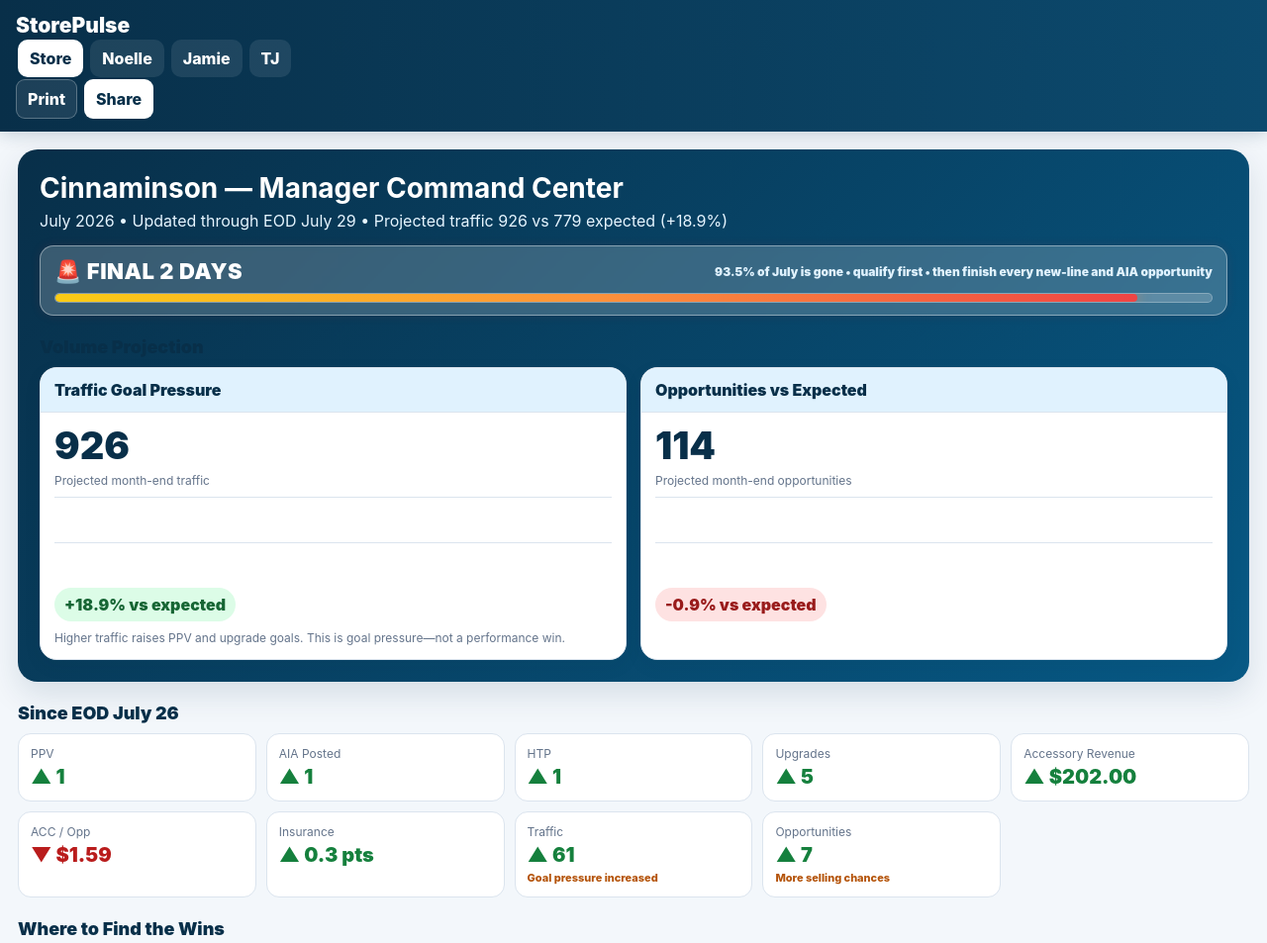
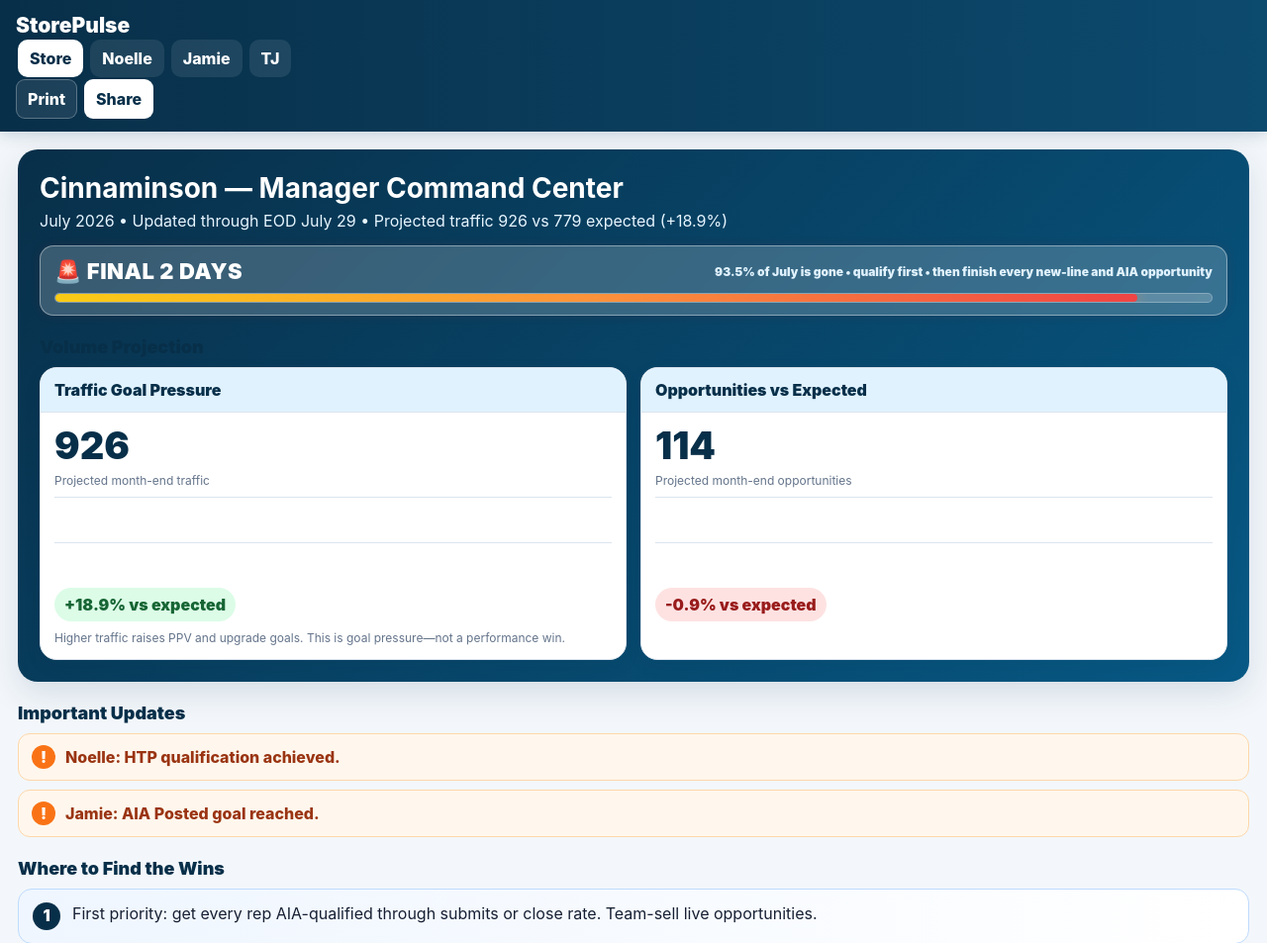
Before and after one commit to GlobalHub9393/Projectionproject, a plain HTML site: page index.html in a window 1280 px wide. Shown: the top 953 px of the page at 99% size. Drawn offline with Linux system fonts and the light colour scheme.

Commit message:
Add files via upload

```diff
--- a/index.html
+++ b/index.html
@@ -174,6 +174,15 @@ details{background:#fff;border:1px solid var(--line);border-radius:13px;margin:1
 @media(max-width:900px){.change-grid{grid-template-columns:repeat(3,minmax(0,1fr))}}
 @media(max-width:600px){.change-grid{grid-template-columns:repeat(2,minmax(0,1fr))}.timeline{align-items:flex-start}.timeline-line{margin-top:7px}}
 
+
+.manager-pay-button{min-height:88px;border:1px solid var(--line);background:#fff;border-radius:16px;padding:14px 18px;display:flex;align-items:center;justify-content:center;gap:10px;color:var(--navy);cursor:pointer;box-shadow:var(--shadow);font:inherit}
+.manager-pay-button>span:first-child{font-size:23px}.manager-pay-button strong{display:block;font-size:16px}.manager-pay-button small{display:block;color:var(--muted);margin-top:2px}
+.manager-pay-summary{display:grid;grid-template-columns:repeat(3,1fr);gap:10px}
+.manager-pay-summary>div{background:#f8fafc;border:1px solid var(--line);border-radius:12px;padding:12px;text-align:center}
+.manager-pay-summary span{display:block;font-size:12px;color:var(--muted);font-weight:800}.manager-pay-summary strong{display:block;font-size:23px;margin-top:4px;color:var(--navy)}
+.important-updates{display:grid;gap:9px}.important-update{display:flex;gap:10px;align-items:center;background:#fff7ed;border:1px solid #fed7aa;border-radius:12px;padding:11px 13px;font-weight:800;color:#9a3412}.important-update>span{display:grid;place-items:center;width:24px;height:24px;border-radius:50%;background:#f97316;color:#fff;font-weight:1000}
+@media(max-width:600px){.manager-pay-summary{grid-template-columns:1fr}.manager-pay-button{min-height:72px}}
+
 </style>
 </head>
 <body>
@@ -253,7 +262,7 @@ function submitVaultPassword(){
 function hideVault(type,index=null){if(type==='manager')unlockedVaults.manager=false;else unlockedVaults[type][index]=false;renderAll()}
 function managerVault(content){
  if(unlockedVaults.manager)return `<div class="vault-card unlocked" id="vault-manager"><div class="vault-content">${content}<button class="vault-hide" onclick="hideVault('manager')">🔒 Hide compensation</button></div></div>`;
- return `<div class="vault-card" id="vault-manager"><div class="vault-door" onclick="openVaultModal('manager')"><div class="icon">🔒</div><div class="lock-title">Manager Compensation Vault</div><div class="lock-sub">Tap to unlock</div></div></div>`;
+ return `<button class="manager-pay-button" id="vault-manager" onclick="openVaultModal('manager')"><span>🔒</span><span><strong>Manager Pay</strong><small>Tap to unlock</small></span></button>`;
 }
 function repVault(index,content){
  if(unlockedVaults.reps[index])return `<div class="vault-card unlocked" id="vault-rep-${index}"><div class="vault-content">${content}<button class="vault-hide" onclick="hideVault('reps',${index})">🔒 Hide compensation</button></div></div>`;
@@ -329,6 +338,37 @@ function repChangeSummary(rep,index){
    .filter(x=>Math.abs(x.value)>.000001);
  if(!changed.length)return `<div class="callout note"><strong>Since ${escapeHtml(state.previous.label)}</strong><div>No meaningful metric movement.</div></div>`;
  return `<div class="section-title">Since ${escapeHtml(state.previous.label)}</div><div class="change-grid rep-changes">${changed.map(x=>`<div class="change-card"><div class="mini">${x.label}</div><div class="change-value ${x.cls}">${x.text}</div></div>`).join('')}</div>`;
+}
+
+function importantRepUpdates(rep,index){
+ const prev=state.previous?.reps?.[index];
+ if(!prev)return [];
+ const updates=[];
+ const wasAia=n(prev.aiaSubmits)>=n(state.comp.aiaSubmitQual)||n(prev.aiaClose)>=n(state.comp.aiaCloseQual);
+ const isAia=n(rep.aiaSubmits)>=n(state.comp.aiaSubmitQual)||n(rep.aiaClose)>=n(state.comp.aiaCloseQual);
+ if(!wasAia&&isAia)updates.push('AIA qualification achieved.');
+ if(n(prev.htp)<n(state.comp.htpQual)&&n(rep.htp)>=n(state.comp.htpQual))updates.push('HTP qualification achieved.');
+ if(n(prev.aiaPosted)<n(state.repGoals.aiaPosted)&&n(rep.aiaPosted)>=n(state.repGoals.aiaPosted))updates.push('AIA Posted goal reached.');
+ if(n(prev.ppv)<adjustedRepGoal('ppv')&&n(rep.ppv)>=adjustedRepGoal('ppv'))updates.push('Traffic-adjusted PPV goal reached.');
+ const prevBonus=bonusMultiplier(prev);
+ const nowBonus=bonusMultiplier(rep);
+ if(nowBonus>prevBonus)updates.push(`Bonus improved to ${nowBonus.toFixed(2)}×.`);
+ if(nowBonus<prevBonus)updates.push(`Bonus slipped to ${nowBonus.toFixed(2)}× and needs recovery.`);
+ return updates;
+}
+function importantStoreUpdates(){
+ const p=state.previous?.store;
+ if(!p)return [];
+ const updates=[];
+ state.reps.forEach((r,i)=>importantRepUpdates(r,i).forEach(x=>updates.push(`${r.name}: ${x}`)));
+ const prevBonus=bonusMultiplier(p),nowBonus=bonusMultiplier(state.store);
+ if(nowBonus>prevBonus)updates.push(`Store manager bonus improved to ${nowBonus.toFixed(2)}×.`);
+ if(nowBonus<prevBonus)updates.push(`Store manager bonus slipped to ${nowBonus.toFixed(2)}×.`);
+ return updates;
+}
+function importantUpdatesBlock(items,label='Important Updates'){
+ if(!items?.length)return '';
+ return `<div class="section-title">${label}</div><div class="important-updates">${items.map(x=>`<div class="important-update"><span>!</span><div>${x}</div></div>`).join('')}</div>`;
 }
 function coachingWins(rep){
  const wins=[];
@@ -740,15 +780,15 @@ function renderStore(){
   metricRow('Upgrades',s.upgrades,adjustedStoreGoal('upgrades'),{path:'store.upgrades'}),
   metricRow('Data',s.data,state.storeGoals.data,{path:'store.data'})
  ].join('');
- return `<section class="page" id="page-store"><div class="share-banner">Staff Share View • Updated through ${escapeHtml(state.meta.updatedThrough)}</div><div class="hero"><h1>${escapeHtml(state.meta.storeName)} — Manager Command Center</h1><p>${escapeHtml(state.meta.month)} • Updated through ${escapeHtml(state.meta.updatedThrough)} • ${trafficNote()}</p>${urgencyBanner()}${volumeProjectionCard()}</div>${sinceLastCard()}<div class="section-title">Where to Find the Wins</div><div class="coach-win-list">${storeCoachingWins().map((x,i)=>`<div class="coach-win"><span>${i+1}</span><div>${x}</div></div>`).join('')}</div>
+ return `<section class="page" id="page-store"><div class="share-banner">Staff Share View • Updated through ${escapeHtml(state.meta.updatedThrough)}</div><div class="hero"><h1>${escapeHtml(state.meta.storeName)} — Manager Command Center</h1><p>${escapeHtml(state.meta.month)} • Updated through ${escapeHtml(state.meta.updatedThrough)} • ${trafficNote()}</p>${urgencyBanner()}${volumeProjectionCard()}</div>${importantUpdatesBlock(importantStoreUpdates())}<div class="section-title">Where to Find the Wins</div><div class="coach-win-list">${storeCoachingWins().map((x,i)=>`<div class="coach-win"><span>${i+1}</span><div>${x}</div></div>`).join('')}</div>
  <div class="grid kpis">
   <div class="card kpi"><div class="label">Store Health</div><div class="value">${h} HP</div><div style="margin-top:10px">${hpBar(h,'store')}</div></div>
-  ${(()=>{const m=managerPayModel();return managerVault(`<div class="grid three"><div class="kpi"><div class="label">Actual Manager Pay</div><div class="value">${money2(m.actual)}</div><div class="sub">${escapeHtml(state.storeGoals.managerActualLabel)}</div></div><div class="kpi"><div class="label">Current-Pace Estimate</div><div class="value money-animate" data-money="${m.pace}">$0</div><div class="sub">Using actual pay through day ${m.actualDay}</div></div><div class="kpi"><div class="label">Both-Metric Potential</div><div class="value money-animate" data-money="${m.bothPotential}">$0</div><div class="sub">If ACC/Opp and insurance both finish at 60+</div></div></div><div class="bonus-rule"><strong>Bonus rule:</strong> one 60 metric = 1.25× • both 60 metrics = 1.50×</div>`)})()}
+  ${(()=>{const m=managerPayModel();return managerVault(`<div class="manager-pay-summary"><div><span>Actual</span><strong>${money2(m.actual)}</strong></div><div><span>Projected</span><strong class="money-animate" data-money="${m.pace}">$0</strong></div><div><span>Both 60s</span><strong class="money-animate" data-money="${m.bothPotential}">$0</strong></div></div><div class="bonus-rule"><strong>Bonus:</strong> one 60 metric = 1.25× • both = 1.50×</div>`)})()}
   <div class="card kpi deadline-card urgent-pulse"><div class="label">Days Remaining</div><div class="value">${daysLeft()}</div><div class="sub">Closing window</div></div>
   <div class="card kpi"><div class="label">Monthly PPV Goal</div><div class="value">${adjustedStoreGoal('ppv')}</div><div class="sub">${paceText(s.ppv,adjustedStoreGoal('ppv'),'PPV')}</div></div>
   <div class="card kpi"><div class="label">Monthly Upgrade Goal</div><div class="value">${adjustedStoreGoal('upgrades')}</div><div class="sub">${paceText(s.upgrades,adjustedStoreGoal('upgrades'),'Upgrades')}</div></div>
  </div>
- <div class="closing-window urgent-pulse" style="margin-top:14px"><div class="clock">⏰</div><div><h3>Eight days. No wasted shifts.</h3><p>There are ${daysLeft()} calendar days left. Every missed ask now increases what the team must produce tomorrow. Win the day before the final week turns into recovery mode.</p><div class="runway-grid"><div class="runway-item"><strong>${perRemainingDay(s.ppv,adjustedStoreGoal('ppv')).toFixed(1)}</strong><span>PPV per day</span></div><div class="runway-item"><strong>${perRemainingDay(s.aiaPosted,state.storeGoals.aiaPosted).toFixed(1)}</strong><span>AIA Posted/day</span></div><div class="runway-item"><strong>${perRemainingDay(s.upgrades,adjustedStoreGoal('upgrades')).toFixed(1)}</strong><span>Upgrades/day</span></div><div class="runway-item"><strong>${perRemainingDay(s.data,state.storeGoals.data).toFixed(2)}</strong><span>Data/day</span></div></div></div></div>
+ <div class="closing-window urgent-pulse" style="margin-top:14px"><div class="clock">⏰</div><div><h3>${daysLeft()} days. No wasted shifts.</h3><p>There are ${daysLeft()} calendar days left. Every missed ask now has nowhere to hide. Qualify first, then finish every new-line and Posted AIA opportunity.</p><div class="runway-grid"><div class="runway-item"><strong>${perRemainingDay(s.ppv,adjustedStoreGoal('ppv')).toFixed(1)}</strong><span>PPV per day</span></div><div class="runway-item"><strong>${perRemainingDay(s.aiaPosted,state.storeGoals.aiaPosted).toFixed(1)}</strong><span>AIA Posted/day</span></div><div class="runway-item"><strong>${perRemainingDay(s.upgrades,adjustedStoreGoal('upgrades')).toFixed(1)}</strong><span>Upgrades/day</span></div><div class="runway-item"><strong>${perRemainingDay(s.data,state.storeGoals.data).toFixed(2)}</strong><span>Data/day</span></div></div></div></div>
  <div class="section-title">Closing-Window Morning Huddle</div>
  <div class="huddle-grid">
   <div class="callout win"><strong>Store Win</strong><p>Data is already above goal, AIA is qualified through ${state.store.aiaSubmits} submits, and insurance is currently activating the 1.25× bonus. Accessories are ${money2(Math.max(0,state.comp.accBonus-state.store.accPerOpp))} per opportunity away from unlocking the combined 1.50× bonus.</p></div>
@@ -767,13 +807,13 @@ function renderStore(){
    <div class="card kpi"><div class="label">Insurance</div><div class="value">${pct(state.store.insurance)}</div><div class="sub">${state.store.insurance>=state.comp.insuranceBonus?'60 metric achieved':'Needs '+pct(state.comp.insuranceBonus-state.store.insurance)+' more'}</div></div>
    <div class="card kpi"><div class="label">Store CSAT</div><div class="value">${pct(state.store.csat)}</div><div class="sub">Above the ${pct(state.comp.csatQual)} qualifier</div></div>
  </div>
- ${updateTimeline()}<div class="footer-note">Manager pay is an estimate. PPV and AIA Posted carry the most weight.</div></section>`
+ <div class="footer-note">Manager pay is an estimate. PPV and AIA Posted carry the most weight.</div></section>`
 }
 function renderRep(rep,i){
  const comp=repComp(rep),q=repQualification(rep),h=repHealth(rep),c=coaching(rep),b=badges(rep),left=moneyLeft(rep),ppvGoal=adjustedRepGoal('ppv'),upgGoal=adjustedRepGoal('upgrades');
  return `<section class="page" id="page-rep${i}">
  <div class="rep-banner" data-qualified="${q.qualified}" style="background:${rep.color}"><div><h1>${escapeHtml(rep.name)} — Rep Performance</h1><p>${escapeHtml(state.meta.month)} • ${daysLeft()} days remain • every remaining day carries more weight.</p><span class="deadline-tag">⏳ CLOSING WINDOW</span></div><div class="hp-wrap">${hpBar(h,'rep'+i)}</div></div><div class="rep-deadline"><div><strong>${daysLeft()} days left to finish the month</strong><div>Small misses now become large daily requirements later.</div></div><div>${q.aiaEither?'✅ AIA qualified — turn activity into posted pay':'🚨 AIA not qualified — submits or close rate comes first'}</div></div>
- ${repChangeSummary(rep,i)}
+ ${importantUpdatesBlock(importantRepUpdates(rep,i))}
  <div class="section-title">Where to Find the Wins</div>
  <div class="coach-win-list">${coachingWins(rep).slice(0,4).map((w,idx)=>`<div class="coach-win"><span>${idx+1}</span><div><strong>${w.title}</strong><div>${w.text}</div></div></div>`).join('')}</div>
  <div class="grid kpis">
```
